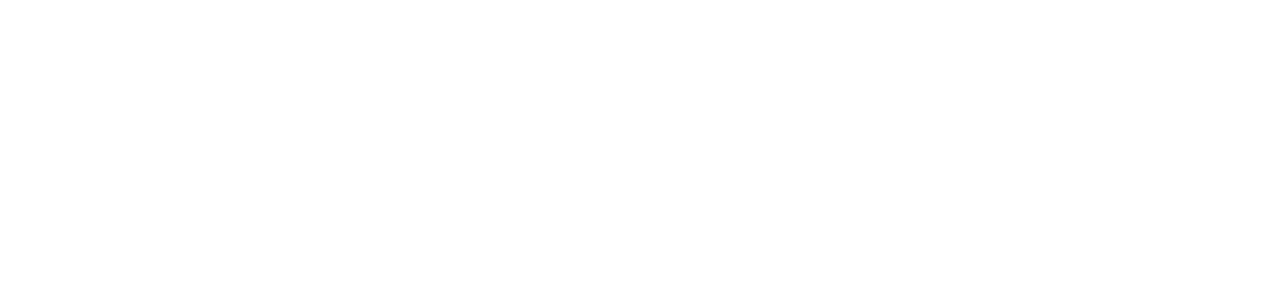
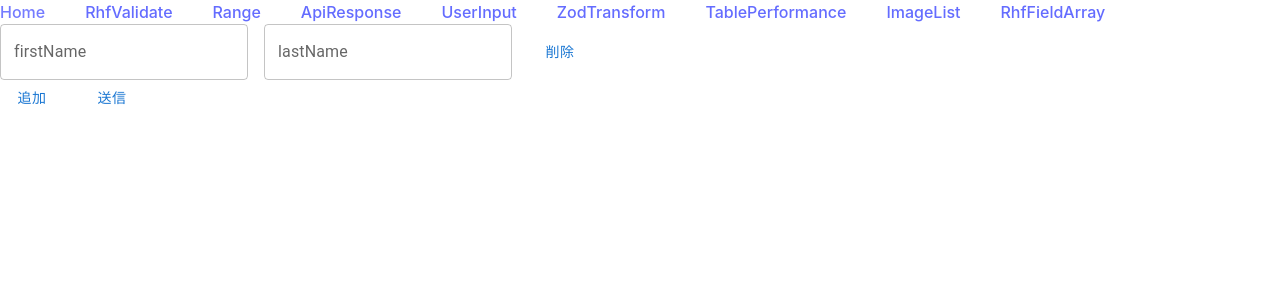
Before and after one commit to crypt0box/rhf-mui-practice, a React (Vite) app: page /rhfFieldArray in a window 1280 px wide. Before the commit this address had no page. Shown: the top 300 px of the page. Built offline with nearby package versions, Linux system fonts and the light colour scheme.

Commit message:
initial commit

```diff
--- a/src/Router.tsx
+++ b/src/Router.tsx
@@ -8,6 +8,7 @@
 import { UserInput } from './components/page/UserInput';
 import { ZodTransform } from './components/page/ZodTransform';
 import { PageFrame } from './PageFrame';
+import { RhfFieldArray } from './components/page/RhfFieldArray';
 
 export const Router = () => {
   return (
@@ -22,6 +23,7 @@
           <Route path='/zodTransform' element={<ZodTransform />} />
           <Route path='/tablePerformance' element={<TablePerformance />} />
           <Route path='/imageList' element={<ImageList />} />
+          <Route path='/rhfFieldArray' element={<RhfFieldArray />} />
         </Route>
       </Routes>
     </BrowserRouter>
--- a/src/components/page/Header.tsx
+++ b/src/components/page/Header.tsx
@@ -12,6 +12,7 @@
       <Link to='/zodTransform'>ZodTransform</Link>
       <Link to='/tablePerformance'>TablePerformance</Link>
       <Link to='/imageList'>ImageList</Link>
+      <Link to='/rhfFieldArray'>RhfFieldArray</Link>
     </Box>
   );
 };
--- /dev/null
+++ b/src/components/page/RhfFieldArray.tsx
@@ -0,0 +1,62 @@
+import { zodResolver } from '@hookform/resolvers/zod';
+import { useFieldArray, useForm } from 'react-hook-form';
+import { z } from 'zod';
+import { RhfTextField } from '../ui/RhfTextField';
+import { Box, Button } from '@mui/material';
+
+const schema = z.object({
+  names: z.array(
+    z
+      .object({
+        firstName: z.string().max(2),
+        lastName: z.string().max(2),
+      })
+      .refine((val) => val.firstName !== val.lastName, {
+        message: 'as',
+        path: ['firstName'],
+      })
+  ),
+});
+
+type Inputs = z.input<typeof schema>;
+
+export const RhfFieldArray = () => {
+  const { control, handleSubmit } = useForm<Inputs>({
+    resolver: zodResolver(schema),
+    defaultValues: { names: [{ firstName: '', lastName: '' }] },
+    mode: 'onChange',
+  });
+
+  const { fields, append, remove } = useFieldArray({
+    control,
+    name: 'names',
+  });
+
+  const onSubmit = (data: Inputs) => console.log(data);
+
+  return (
+    <>
+      {fields.map((field, index) => (
+        <Box key={field.id} sx={{ display: 'flex', gap: '16px' }}>
+          <RhfTextField
+            name={`names.${index}.firstName`}
+            label='firstName'
+            control={control}
+          />
+          <RhfTextField
+            name={`names.${index}.lastName`}
+            label='lastName'
+            control={control}
+          />
+          <Button onClick={() => remove(index)}>削除</Button>
+        </Box>
+      ))}
+      <Box sx={{ display: 'flex', gap: '16px' }}>
+        <Button onClick={() => append({ firstName: '', lastName: '' })}>
+          追加
+        </Button>
+        <Button onClick={handleSubmit(onSubmit)}>送信</Button>
+      </Box>
+    </>
+  );
+};
```
Also changed, not shown: 1 other file (tests, documents, lock files or other folders).
